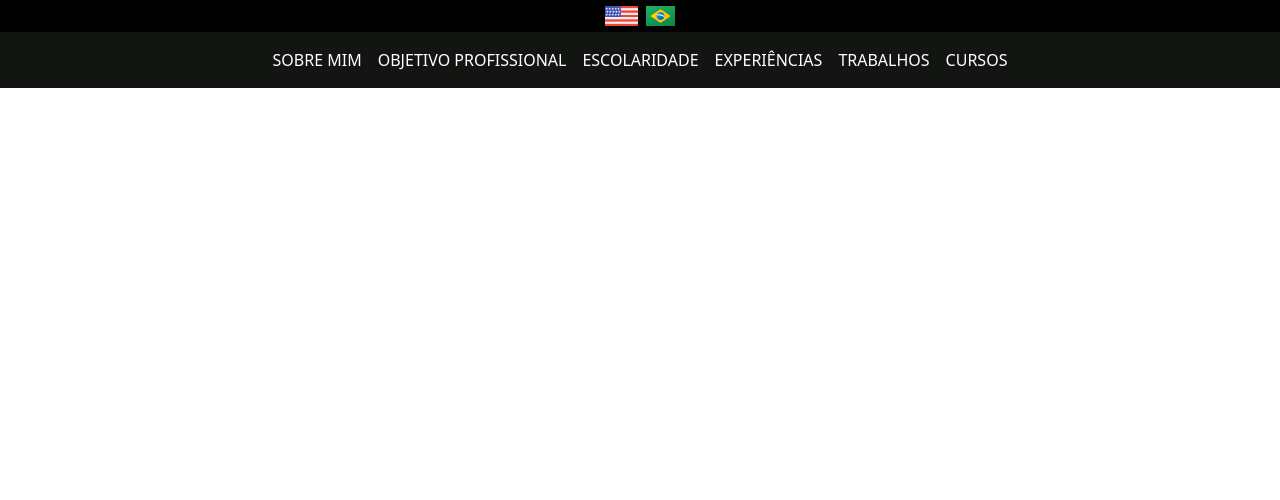
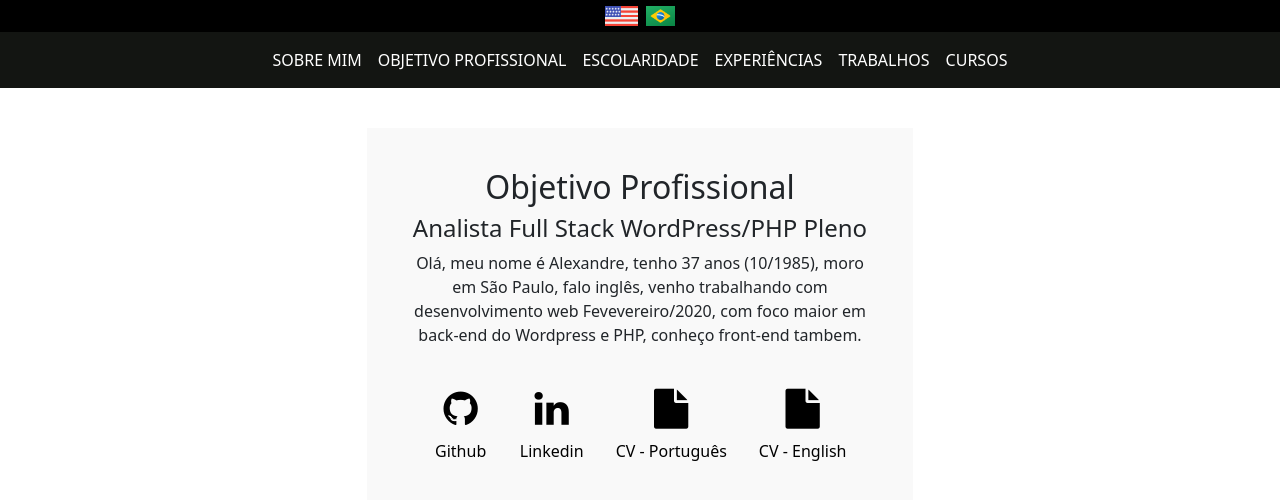
Before and after one commit to 2011Alexandrealvarenga/portfolio, a React (Create React App) app: page / in a window 1280 px wide. Shown: the top 500 px of the page. Built offline with nearby package versions, Linux system fonts and the light colour scheme.

Commit message:
professional gols section

```diff
--- a/public/index.html
+++ b/public/index.html
@@ -25,6 +25,7 @@
       Learn how to configure a non-root public URL by running `npm run build`.
     -->
     <title>Alexandre Alvarenga - Mid-Level PHP/Wordpress</title>
+    <link href="https://stackpath.bootstrapcdn.com/font-awesome/4.7.0/css/font-awesome.min.css" rel="stylesheet">
   </head>
   <body>
     <noscript>You need to enable JavaScript to run this app.</noscript>
--- a/src/App.js
+++ b/src/App.js
@@ -1,11 +1,13 @@
 import 'bootstrap/dist/css/bootstrap.min.css';
 import './App.css';
 import AppHeader from './components/pages/header';
+import AppObjProfissional from './components/pages/obj-profissional';
 
 function App() {
   return (
     <header id="header">
       <AppHeader/>
+      <AppObjProfissional />
     </header>
   );
 }
--- /dev/null
+++ b/src/assets/css/obj-profissional.css
@@ -0,0 +1,31 @@
+.obj-profissional{
+  padding: 40px 0;
+}
+.obj-profissional .objetivo-profissional {
+  text-align: center;
+  background: #f9f9f9;
+  padding: 40px;
+}
+.obj-profissional .objetivo-profissional .content-contact {
+  display: flex;
+  justify-content: center;
+}
+.obj-profissional .objetivo-profissional .content-contact .item a {
+  display: flex;
+  flex-direction: column;
+  color: #000;
+}
+.obj-profissional .objetivo-profissional .content-contact .item {
+  margin: 16px 16px 0 16px;
+}
+.obj-profissional a,
+.obj-profissional a:hover {
+  text-decoration: none;
+}
+.obj-profissional .objetivo-profissional .content-contact i.fa-github,
+.obj-profissional .objetivo-profissional .content-contact i.fa.fa-linkedin,
+.obj-profissional .objetivo-profissional .content-contact i.fa.fa-file {
+  font-size: 40px;
+  color: #000;
+  padding: 10px;
+}
--- /dev/null
+++ b/src/components/pages/obj-profissional.js
@@ -0,0 +1,53 @@
+import Container from 'react-bootstrap/Container';
+import Row from 'react-bootstrap/Row';
+import Col from 'react-bootstrap/Col';
+import '../../assets/css/obj-profissional.css';
+
+export default function AppObjProfissional(){
+  return(
+    <section class="obj-profissional" id="professional">
+      <Container>
+        <Row>
+          <Col md={{ span: 6, offset: 3 }} className='jusfity-content-md-center'>
+              <div className="objetivo-profissional">
+                <h2>Objetivo Profissional</h2>
+                <h4 >Analista Full Stack WordPress/PHP Pleno</h4>
+                <p>Olá, meu nome é Alexandre, tenho 37 anos (10/1985), moro em São Paulo,
+                falo inglês, venho trabalhando com desenvolvimento web Fevevereiro/2020, com foco maior em back-end do Wordpress e PHP, conheço front-end tambem.
+                </p>
+
+
+                <div class="content-contact">
+                  <div class="item">
+                    <a href="https://github.com/2011Alexandrealvarenga" alt="ir para git hub" title="git hub" target="_blank"><i class="fa fa-github"></i>
+                      <span>Github</span>
+                    </a>
+                  </div>
+                  <div class="item">
+                    <a href="https://www.linkedin.com/in/alexandre-bruno-alvarenga-88959b103/" alt="ir para linkedin" title="linkedin" target="_blank">
+                      <i class="fa fa-linkedin"></i>
+                      <span>Linkedin</span>
+                    </a>
+                  </div>
+                  <div class="item">
+                    <a href="assets/docs/CV - Alexandre Alvarenga - portugues.pdf" alt="ir para curriculum" title="curriculum" target="_blank">
+                      <i class="fa fa-file"></i>
+                      <span>CV - Português</span>
+                    </a>
+                  </div>
+                  <div class="item">
+                    <a href="assets/docs/CV - Alexandre Alvarenga - English.pdf" alt="ir para curriculum" title="curriculum" target="_blank">
+                      <i class="fa fa-file"></i>
+                      <span>CV - English</span>
+                    </a>
+                  </div>
+
+                </div>
+
+              </div>
+          </Col>
+        </Row>
+      </Container>
+    </section>
+  )
+}
```
